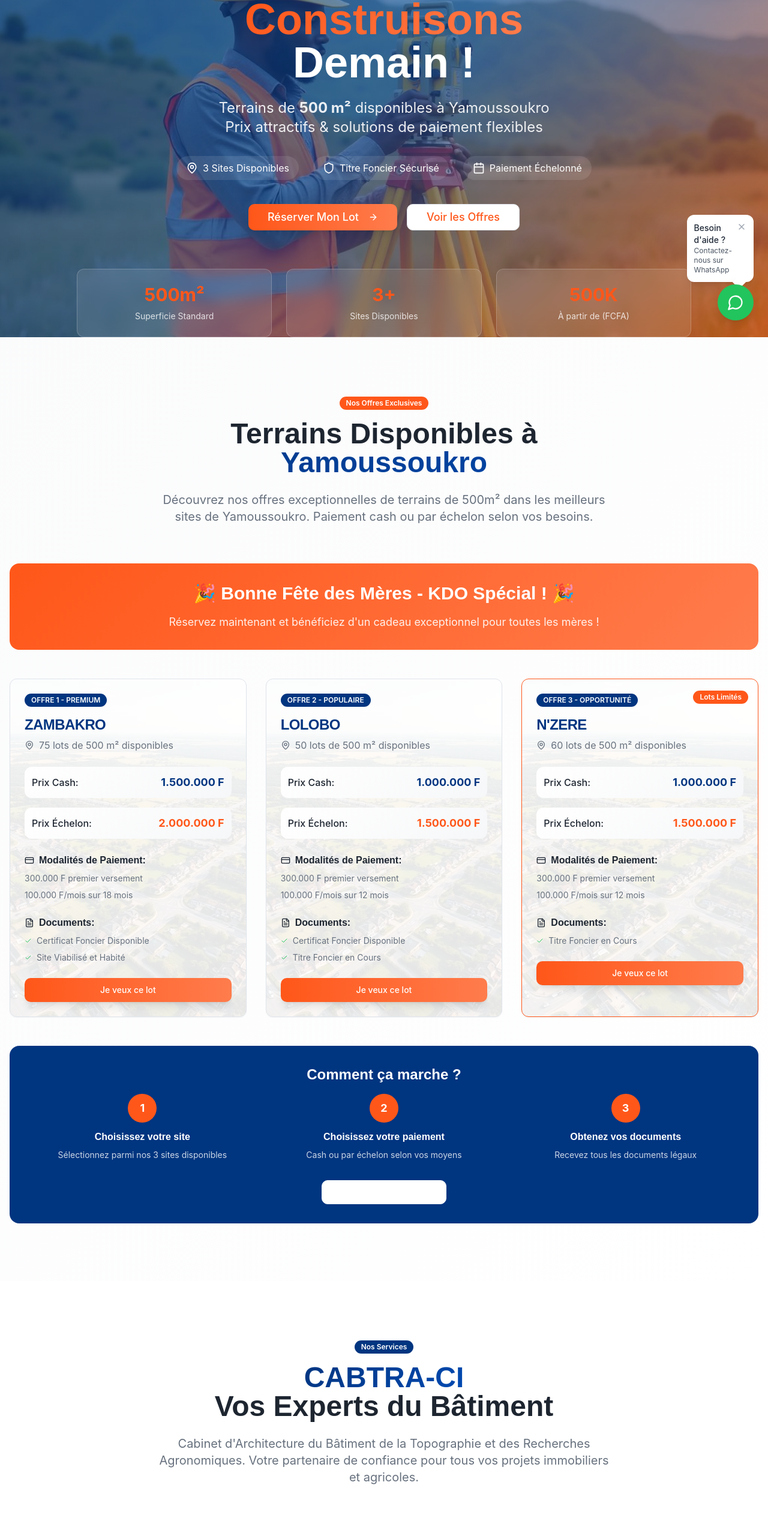
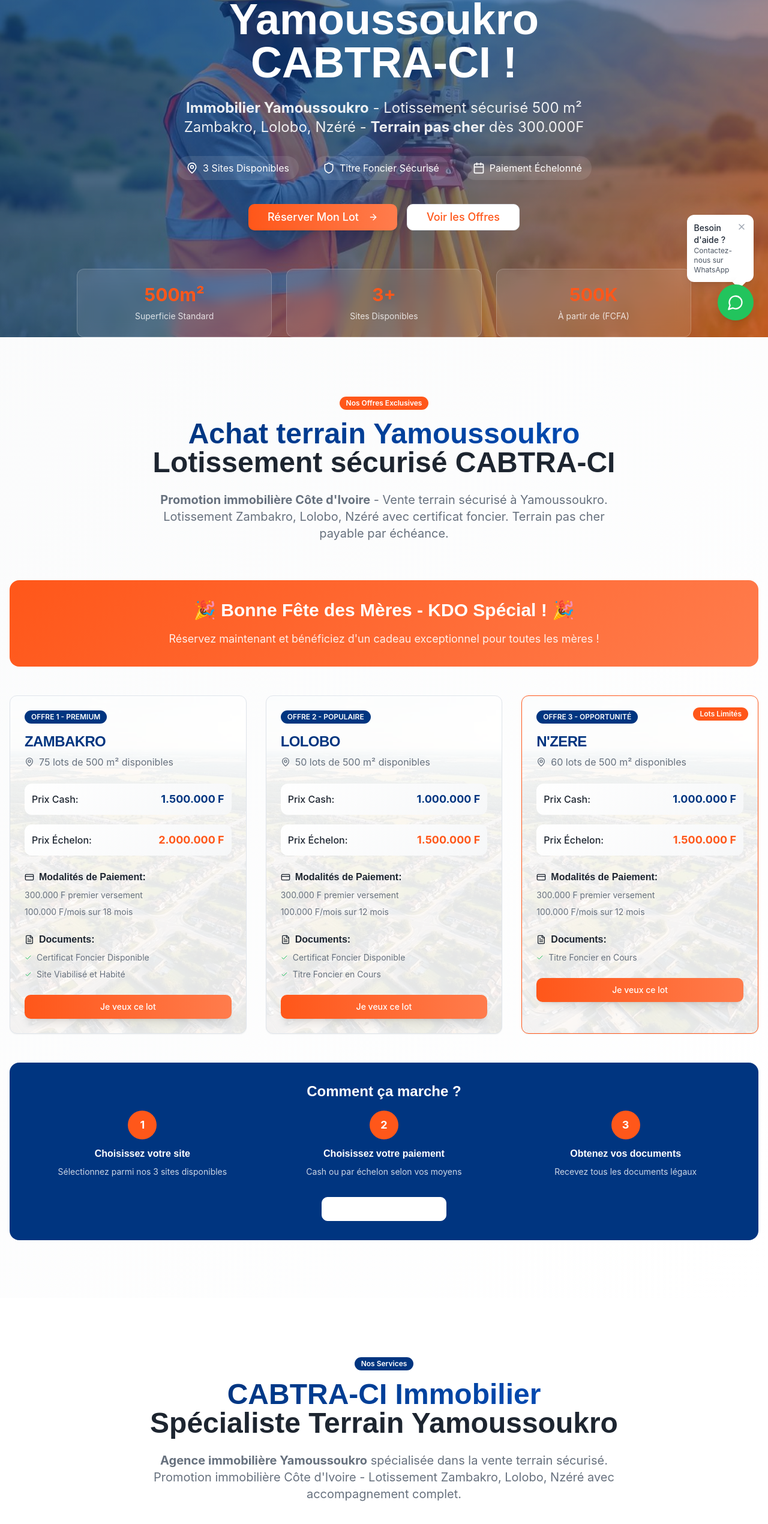
Before and after one commit to arnaud2029/cabtra-build-grow, a React (Vite) app: page / in a window 1280 px wide. Shown: the part 242-2782 px from the top of the page at 60% size. Built offline with nearby package versions, Linux system fonts and the light colour scheme.

Commit message:
Add SEO keywords
Integrate provided keywords and combinations into site content, meta tags, and blog posts to improve SEO performance.

```diff
--- a/index.html
+++ b/index.html
@@ -3,29 +3,29 @@
   <head>
     <meta charset="UTF-8" />
     <meta name="viewport" content="width=device-width, initial-scale=1.0" />
-    <title>CABTRA-CI - Terrains 500m² à Yamoussoukro | Immobilier Côte d'Ivoire</title>
-    <meta name="description" content="Achetez votre terrain de 500m² à Yamoussoukro avec CABTRA-CI. Zambakro, Lolobo, N'Zere - Paiement cash ou échelonné. Cabinet d'architecture, topographie et agriculture." />
-    <meta name="keywords" content="terrain Yamoussoukro, achat terrain 500m², CABTRA-CI, immobilier Côte d'Ivoire, Zambakro, Lolobo, N'Zere, architecture" />
+    <title>CABTRA-CI - Terrain à vendre Yamoussoukro | Immobilier Côte d'Ivoire | Lotissement Zambakro, Lolobo, Nzéré</title>
+    <meta name="description" content="Vente terrain sécurisé Yamoussoukro avec CABTRA-CI. Achat terrain pas cher à Zambakro, Lolobo, Nzéré. Promotion immobilière Côte d'Ivoire - Lotissement 500m² dès 300.000F premier versement." />
+    <meta name="keywords" content="immobilier Yamoussoukro, terrain à vendre Yamoussoukro, lotissement Yamoussoukro, achat terrain Zambakro, achat terrain Lolobo, achat terrain Nzéré, terrain pas cher Yamoussoukro, promotion immobilière Côte d'Ivoire, vente terrain sécurisé, CABTRA-CI immobilier, terrain payable par échéance, certificat foncier Côte d'Ivoire" />
     <meta name="author" content="CABTRA-CI Group SARL" />
     <link rel="icon" href="/lovable-uploads/8ad45904-1ce0-4272-8127-73c63ef81f20.png" type="image/png">
     <link rel="canonical" href="https://cabtra-ci.com" />
 
-    <meta property="og:title" content="CABTRA-CI - Terrains 500m² à Yamoussoukro" />
-    <meta property="og:description" content="Achetez votre terrain de 500m² à Yamoussoukro. Paiement cash ou échelonné. Sites disponibles: Zambakro, Lolobo, N'Zere." />
+    <meta property="og:title" content="Terrain à vendre Yamoussoukro - CABTRA-CI Immobilier Côte d'Ivoire" />
+    <meta property="og:description" content="Achat terrain sécurisé à Yamoussoukro. Lotissement Zambakro, Lolobo, Nzéré - Terrain pas cher 500m² avec certificat foncier. Promotion immobilière CABTRA-CI." />
     <meta property="og:type" content="website" />
     <meta property="og:url" content="https://cabtra-ci.com" />
     <meta property="og:locale" content="fr_FR" />
 
     <meta name="twitter:card" content="summary_large_image" />
-    <meta name="twitter:title" content="CABTRA-CI - Terrains 500m² à Yamoussoukro" />
-    <meta name="twitter:description" content="Achetez votre terrain de 500m² à Yamoussoukro. Paiement cash ou échelonné." />
+    <meta name="twitter:title" content="Terrain à vendre Yamoussoukro - Immobilier CABTRA-CI" />
+    <meta name="twitter:description" content="Vente terrain sécurisé Yamoussoukro. Lotissement Zambakro, Lolobo, Nzéré. Terrain pas cher avec paiement échelonné." />
 
     <script type="application/ld+json">
     {
       "@context": "https://schema.org",
       "@type": "RealEstateAgent",
       "name": "CABTRA-CI Group SARL",
-      "description": "Cabinet d'Architecture du Bâtiment de la Topographie et des Recherches Agronomiques",
+      "description": "Agence immobilière Yamoussoukro spécialisée dans la vente terrain sécurisé. Promotion immobilière Côte d'Ivoire - Lotissement Zambakro, Lolobo, Nzéré",
       "address": {
         "@type": "PostalAddress",
         "addressLocality": "Yamoussoukro",
@@ -34,7 +34,10 @@
       },
       "telephone": "+2250767053876",
       "email": "cabtragroup54@gmail.com",
-      "url": "https://cabtra-ci.com"
+      "url": "https://cabtra-ci.com",
+      "areaServed": ["Yamoussoukro", "Zambakro", "Lolobo", "Nzéré", "Cocody"],
+      "serviceType": ["Vente terrain", "Immobilier", "Lotissement", "Promotion immobilière"],
+      "keywords": "immobilier Yamoussoukro, terrain à vendre Yamoussoukro, lotissement Yamoussoukro, achat terrain Zambakro, terrain pas cher Yamoussoukro, promotion immobilière Côte d'Ivoire"
     }
     </script>
   </head>
--- a/src/components/Hero.tsx
+++ b/src/components/Hero.tsx
@@ -29,18 +29,18 @@ const Hero = () => {
 
           {/* Main Heading */}
           <h1 className="font-poppins font-bold text-5xl md:text-7xl mb-6 leading-tight">
-            ENSEMBLE,
+            <span className="text-gradient-accent">Terrain à vendre</span>
             <br />
-            <span className="text-gradient-accent">Construisons</span>
+            Yamoussoukro
             <br />
-            Demain !
+            CABTRA-CI !
           </h1>
 
           {/* Subheading */}
           <p className="text-xl md:text-2xl mb-8 opacity-90 max-w-3xl mx-auto leading-relaxed">
-            Terrains de <strong>500 m²</strong> disponibles à Yamoussoukro
+            <strong>Immobilier Yamoussoukro</strong> - Lotissement sécurisé 500 m²
             <br />
-            Prix attractifs & solutions de paiement flexibles
+            Zambakro, Lolobo, Nzéré - <strong>Terrain pas cher</strong> dès 300.000F
           </p>
 
           {/* Key Features */}
--- a/src/components/OffersSection.tsx
+++ b/src/components/OffersSection.tsx
@@ -79,12 +79,13 @@ const OffersSection = () => {
         <div className="text-center mb-16">
           <Badge className="mb-4 bg-cabtra-orange text-white">Nos Offres Exclusives</Badge>
           <h2 className="font-poppins font-bold text-4xl md:text-5xl mb-6">
-            Terrains Disponibles à
-            <span className="text-gradient-primary block">Yamoussoukro</span>
+            <span className="text-gradient-primary">Achat terrain Yamoussoukro</span>
+            <br />
+            Lotissement sécurisé CABTRA-CI
           </h2>
           <p className="text-xl text-muted-foreground max-w-3xl mx-auto">
-            Découvrez nos offres exceptionnelles de terrains de 500m² dans les meilleurs sites
-            de Yamoussoukro. Paiement cash ou par échelon selon vos besoins.
+            <strong>Promotion immobilière Côte d'Ivoire</strong> - Vente terrain sécurisé à Yamoussoukro.
+            Lotissement Zambakro, Lolobo, Nzéré avec certificat foncier. Terrain pas cher payable par échéance.
           </p>
         </div>
 
--- a/src/components/ServicesSection.tsx
+++ b/src/components/ServicesSection.tsx
@@ -39,13 +39,13 @@ const ServicesSection = () => {
         <div className="text-center mb-16">
           <Badge className="mb-4 bg-cabtra-blue text-white">Nos Services</Badge>
           <h2 className="font-poppins font-bold text-4xl md:text-5xl mb-6">
-            <span className="text-gradient-primary">CABTRA-CI</span>
+            <span className="text-gradient-primary">CABTRA-CI Immobilier</span>
             <br />
-            Vos Experts du Bâtiment
+            Spécialiste Terrain Yamoussoukro
           </h2>
           <p className="text-xl text-muted-foreground max-w-3xl mx-auto">
-            Cabinet d'Architecture du Bâtiment de la Topographie et des Recherches Agronomiques.
-            Votre partenaire de confiance pour tous vos projets immobiliers et agricoles.
+            <strong>Agence immobilière Yamoussoukro</strong> spécialisée dans la vente terrain sécurisé.
+            Promotion immobilière Côte d'Ivoire - Lotissement Zambakro, Lolobo, Nzéré avec accompagnement complet.
           </p>
         </div>
 
```
